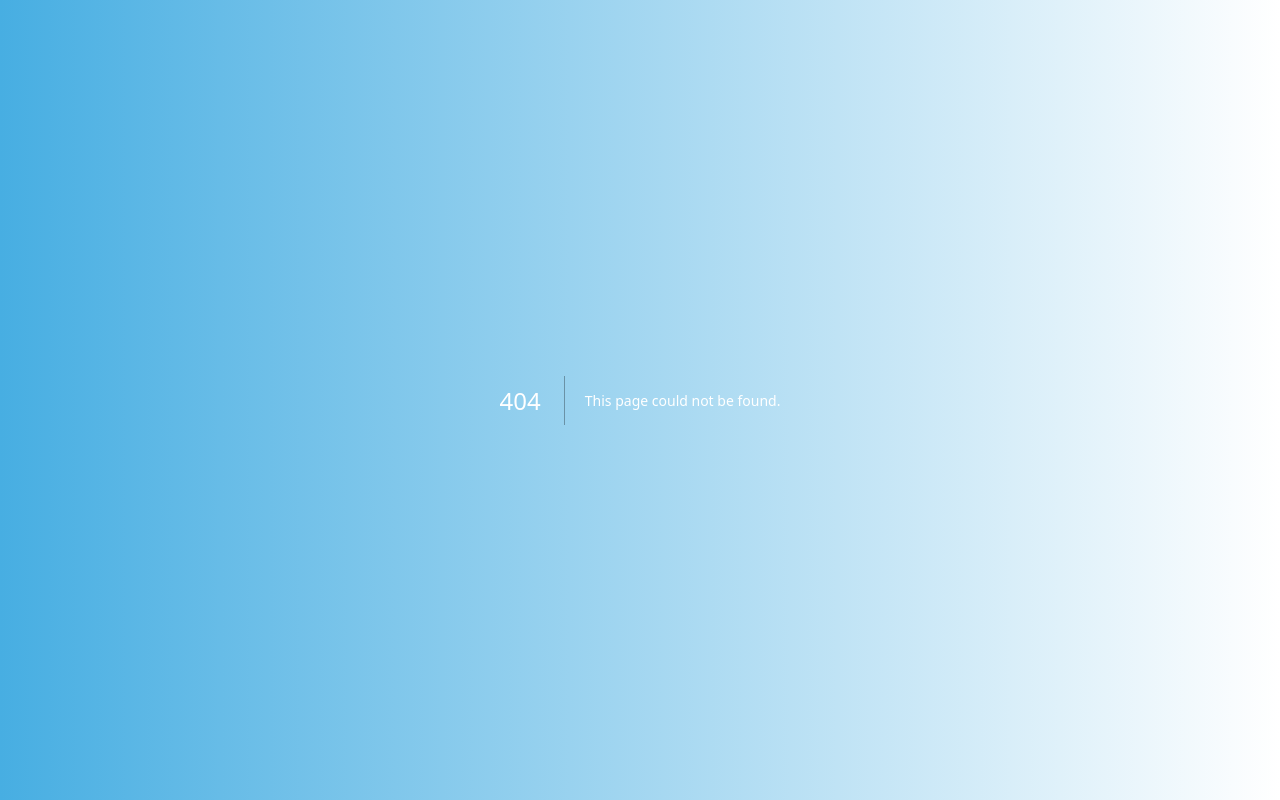
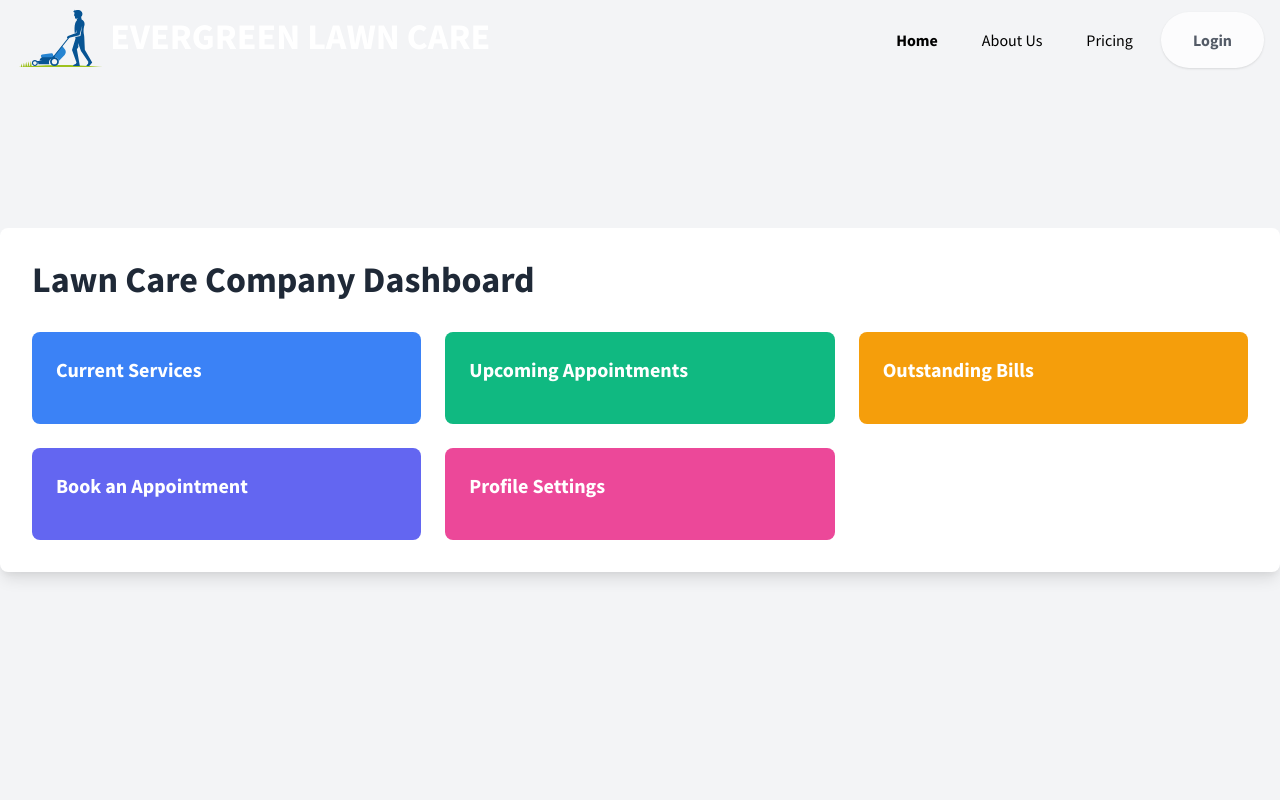
Before and after one commit to elizabeth-singletary/React-Lawncare-Webapp, a Next.js app: page /UserDashboard in a window 1280 px wide. Before the commit this address had no page. Built offline with nearby package versions, Linux system fonts and the light colour scheme.

Commit message:
auth login working

```diff
--- /dev/null
+++ b/app/UserDashboard/page.jsx
@@ -0,0 +1,49 @@
+import React from 'react';
+import NavBar from '@/components/NavBar';
+
+export default function UserDashboard()  {
+  return (
+
+    <div className="min-h-screen bg-gray-100 flex items-center justify-center">
+        <NavBar />
+      <div className="container mx-auto p-8 bg-white shadow-lg rounded-lg">
+        <h1 className="text-4xl font-semibold mb-8 text-gray-800">Lawn Care Company Dashboard</h1>
+
+        <div className="grid grid-cols-1 md:grid-cols-2 lg:grid-cols-3 gap-6">
+          {/* Current Services */}
+          <div className="bg-blue-500 text-white p-6 rounded-lg">
+            <h2 className="text-xl font-semibold mb-4">Current Services</h2>
+            {/* Add your current services component here */}
+          </div>
+
+          {/* Upcoming Appointments */}
+          <div className="bg-green-500 text-white p-6 rounded-lg">
+            <h2 className="text-xl font-semibold mb-4">Upcoming Appointments</h2>
+            {/* Add your upcoming appointments component here */}
+          </div>
+
+          {/* Outstanding Bills */}
+          <div className="bg-yellow-500 text-white p-6 rounded-lg">
+            <h2 className="text-xl font-semibold mb-4">Outstanding Bills</h2>
+            {/* Add your outstanding bills component here */}
+          </div>
+
+          {/* Book an Appointment */}
+          <div className="bg-indigo-500 text-white p-6 rounded-lg">
+            <h2 className="text-xl font-semibold mb-4">Book an Appointment</h2>
+            {/* Add your book an appointment component here */}
+          </div>
+
+          {/* Profile Settings */}
+          <div className="bg-pink-500 text-white p-6 rounded-lg">
+            <h2 className="text-xl font-semibold mb-4">Profile Settings</h2>
+            {/* Add your profile settings component here */}
+          </div>
+        </div>
+
+        {/* Other Components */}
+        {/* Add any other necessary components here */}
+      </div>
+    </div>
+  );
+};
--- a/app/api/signup/route.jsx
+++ /dev/null
@@ -1,24 +0,0 @@
-import { createClient } from '@supabase/supabase-js'
-import { NextResponse } from 'next/server'
-
-export async function POST(request) {
-    const supabaseUrl = 'https://armysdalwzlfvbxvsyxi.supabase.co'
-    const supabaseKey = process.env.SUPABASE_KEY
-    const supabase = createClient(supabaseUrl, supabaseKey)
-
-    try {
-        const { data, error } = await supabase
-          .from("users")
-          .insert(request);
-
-        if (error) {
-          console.error("Error:", error);
-        } else {
-          console.log("Success:", data);
-        }
-      } catch (err) {
-        console.error("Error:", err.message);
-      }
-
-    return NextResponse.json(data)
-  }
--- /dev/null
+++ b/app/context/authContext.jsx
@@ -0,0 +1,7 @@
+import { createContext } from 'react';
+
+export const UserContext = createContext({
+  firstname: '',
+  lastname: '',
+  email: ''
+});
--- a/app/layout.jsx
+++ b/app/layout.jsx
@@ -17,7 +17,7 @@ export default function RootLayout({ children }) {
     <html lang="en">
       <link rel="stylesheet" href="https://unpkg.com/tailwindcss@2.2.19/dist/tailwind.min.css"/>
       <link href="https://fonts.googleapis.com/css?family=Source+Sans+Pro:400,700" rel="stylesheet" />
-      <body class="leading-normal tracking-normal text-white gradient" style={bodyStyle}>{children}</body>
+      <body className="leading-normal tracking-normal text-white gradient" style={bodyStyle}>{children}</body>
     </html>
   )
 }
--- a/app/login/page.jsx
+++ b/app/login/page.jsx
@@ -1,12 +1,54 @@
+'use client'
 import Link from "next/link";
 import styles from "./page.module.css"
 import NavBar from "@/components/NavBar";
+import { createClient } from '@supabase/supabase-js';
+import { useState } from "react";
 
 export default function login () {
   const loginNavbarClassName = "fixed w-full z-30 top-0 bg-white text-gray-800";
 
+  const [formData, setformData] = useState({
+    email: "",
+    password: "",
+  });
+
+  const handleChange = (event) => {
+    console.log("entering handleChange")
+    const { name, value } = event.target;
+    setformData((prevformData) => ({
+      ...prevformData,
+      [name]: value,
+    }));
+  };
+
+
+  const handleSubmit = async (event) => {
+    event.preventDefault();
+    console.log("entering handleSubmit")
+    console.log(event.target)
+
+
+    const supabaseUrl = 'https://armysdalwzlfvbxvsyxi.supabase.co';
+    const supabaseKey = process.env.NEXT_PUBLIC_SUPABASE_ANON_KEY;
+    const supabase = createClient(supabaseUrl, supabaseKey);
+
+    const { data, error } = await supabase.auth.signInWithPassword({
+      email: formData.email,
+      password: formData.password
+    })
+    console.log(data, error)
+
+    // Reset the form fields
+    setformData({
+      email: "",
+      password: "",
+    });
+  }
+
+
+
   return (
-
   <div className={styles.header}>
   <NavBar customClassName={loginNavbarClassName} />
   <div class={styles.innerheader}>
@@ -17,17 +59,17 @@ export default function login () {
       <div class="bg-white w-96 shadow-xl rounded-lg p-5 py-8 mt-20">
           <p class="text-sm text-gray-800">Welcome Back! Please sign into your account.</p>
               <form class="space-y-5 mt-5">
-                <input type="text" class="w-full h-12 border border-gray-800 rounded px-3" placeholder="Email" />
+                  <input type="text" name="email" onChange={handleChange} class="w-full h-12 text-black border border-gray-800 rounded px-3" placeholder="Email" />
 
           <div class="w-full flex items-center  border border-gray-800 rounded px-3">
 
-        <input type="password" class="w-4/5 h-12"  placeholder="Password" />
+          <input type="password" name="password" onChange={handleChange} class="text-black w-4/5 h-12"  placeholder="Password" />
           <span class="text-blue-700 hover:bg-blue-400 rounded-full px-3 ">Reveal</span>
         </div>
         <div class="">
               <a href="#!" class="font-medium text-blue-700 hover:bg-blue-300 rounded-full p-2">Forgot Password?</a>
         </div>
-      <button class="text-center w-full bg-blue-700 rounded-full text-white py-3 font-medium">Login</button>
+        <button class="text-center w-full bg-blue-700 rounded-full text-white py-3 font-medium" onClick={handleSubmit}>Login</button>
       </form>
     </div>
     <p class="text-gray-800 pt-8">New to Evergreen Lawncare?</p> <Link href="/signup" class="text-blue-700 font-medium">Sign Up</Link>
--- a/app/signup/page.jsx
+++ b/app/signup/page.jsx
@@ -24,33 +24,25 @@ export default function signup() {
 
   const handleSubmit = async (event) => {
     event.preventDefault();
-
     // Create a Supabase client
     const supabaseUrl = 'https://armysdalwzlfvbxvsyxi.supabase.co';
-    const supabaseKey = process.env.NEXT_PUBLIC_SUPABASE_KEY;
+    const supabaseKey = process.env.NEXT_PUBLIC_SUPABASE_ANON_KEY;
     const supabase = createClient(supabaseUrl, supabaseKey);
 
     try {
-      // Insert the form data into the database table
-      const { data, error } = await supabase
-        .from("users")
-        .insert([
-          {
-            firstname: formData.firstName,
-            lastname: formData.lastName,
-            email: formData.email,
-            password: formData.password,
-          },
-        ]);
+      const {
+        data: { session, error },
+      } = await supabase.auth.signUp({
+        email: formData.email,
+        password: formData.password,
+        options: {
+          firstName: formData.firstName,
+          lastName: formData.lastName,
+        }
+      });
 
-      if (error) {
-        console.error("Error:", error);
-      } else {
-        console.log("Success:", data);
-
-      }
     } catch (error) {
-      console.error("Error:", error);
+      console.error("Error:", data.error);
     }
 
     // Reset the form fields
@@ -114,7 +106,7 @@ return (
                     </div>
                     <div class="flex -mx-3">
                         <div class="w-full px-3 mb-5">
-                            <button class="block w-full max-w-xs mx-auto bg-indigo-500 hover:bg-indigo-700 focus:bg-indigo-700 text-white rounded-lg px-3 py-3 font-semibold">REGISTER NOW</button>
+                            <button type="submit" onSubmit={handleSubmit} class="block w-full max-w-xs mx-auto bg-indigo-500 hover:bg-indigo-700 focus:bg-indigo-700 text-white rounded-lg px-3 py-3 font-semibold">REGISTER NOW</button>
                         </div>
                     </div>
                 </form>
--- a/package.json
+++ b/package.json
@@ -17,5 +17,8 @@
     "react-dom": "18.2.0",
     "react-router-dom": "^6.14.1",
     "tailwindcss": "3.3.2"
+  },
+  "devDependencies": {
+    "prisma": "^5.5.2"
   }
 }
```
Also changed, not shown: app/supabaseclient.js (added), 2 other files (tests, documents, lock files or other folders). Lines whose indentation alone changed are shown as unchanged.
